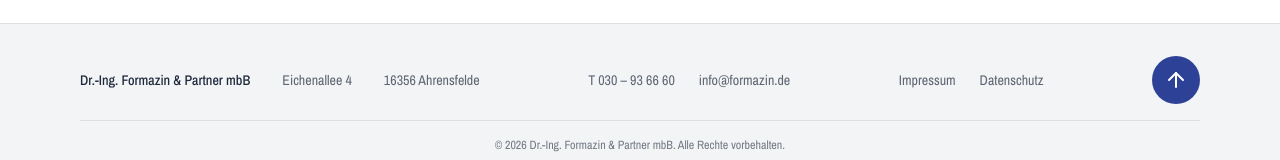
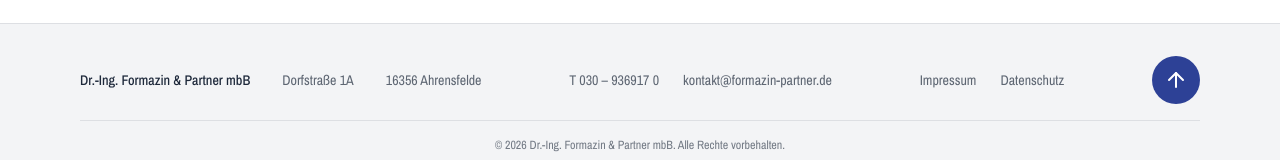
Before and after one commit to deniskaliberda/formazin, a Next.js app: page / in a window 1280 px wide. Shown: the part 3422-3582 px from the top of the page. Built offline with nearby package versions, Linux system fonts and the light colour scheme.

Commit message:
Fix Footer contact data to match Impressum
Co-Authored-By: Claude Opus 4.6 <noreply@anthropic.com>

```diff
--- a/src/components/Footer.tsx
+++ b/src/components/Footer.tsx
@@ -19,23 +19,23 @@ export function Footer() {
             <span className="font-medium text-[#1e293b]">
               Dr.-Ing. Formazin & Partner mbB
             </span>
-            <span>Eichenallee 4</span>
+            <span>Dorfstraße 1A</span>
             <span>16356 Ahrensfelde</span>
           </div>
 
           {/* Kontaktdaten */}
           <div className="flex flex-wrap items-center gap-x-6 gap-y-2">
             <a
-              href="tel:+4930936660"
+              href="tel:+49309369170"
               className="transition-colors hover:text-[#2d4196]"
             >
-              T 030 – 93 66 60
+              T 030 – 936917 0
             </a>
             <a
-              href="mailto:info@formazin.de"
+              href="mailto:kontakt@formazin-partner.de"
               className="transition-colors hover:text-[#2d4196]"
             >
-              info@formazin.de
+              kontakt@formazin-partner.de
             </a>
           </div>
 
```
